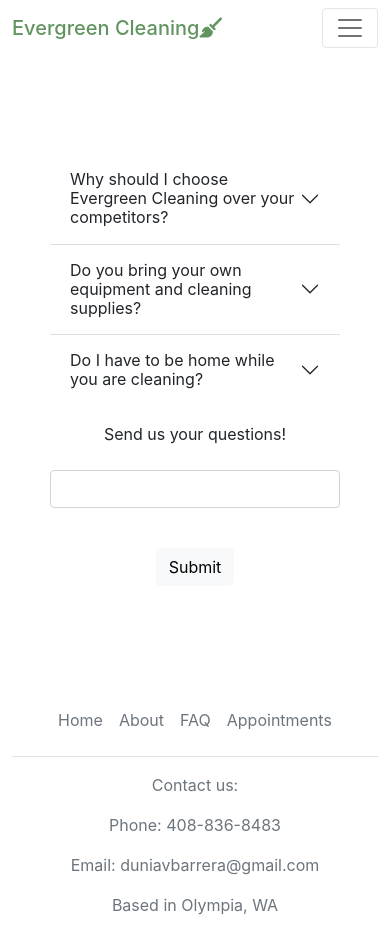
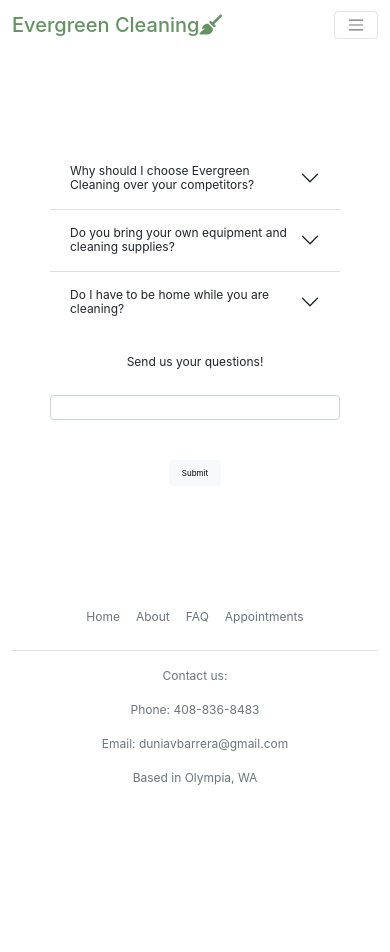
Before and after one commit to Shellsea31/evergreen-clean, a React (Create React App) app in the folder client/: page /faq in a window 390 px wide. Shown: the top 952 px of the page. After the commit the page ends 844 px from the top, so only its background shows below. Built offline with nearby package versions, Linux system fonts and the light colour scheme; no server answers.

Commit message:
FIX: all media queries for all pages and components on all screen sizes

```diff
--- a/client/src/Pages/Faq.js
+++ b/client/src/Pages/Faq.js
@@ -108,7 +108,7 @@
                 aria-describedby="question"
               ></input>
             </div>
-            <button type="submit" className="btn btn-light mt-4">
+            <button type="submit" className="submit-btn btn btn-light mt-4">
               Submit
             </button>
           </form>
--- a/client/src/components/Body/Appointments.js
+++ b/client/src/components/Body/Appointments.js
@@ -8,7 +8,7 @@
     >
       <div className="row">
         <div className="mx-auto" id="inputForm">
-          <h1>Book your Cleaning!</h1>
+          <h1 className="card-text">Book your Cleaning!</h1>
 
           <div className="input-group mb-3">
             <input
@@ -40,7 +40,7 @@
             ></input>
           </div>
 
-          <label className="form-label">Tell us about your goals</label>
+          <label className="card-text form-label">Tell us about your goals</label>
 
           <div className="input-group mb-3">
             <textarea
--- a/client/src/components/Body/FAQ.js
+++ b/client/src/components/Body/FAQ.js
@@ -32,7 +32,7 @@
             </p>
 
             <div className="collapse text-light" id="collapseExample1">
-              <div className="card card-body bg-transparent border-0">
+              <div className="faq-text card card-body bg-transparent border-0">
                 We offer a trustworthy service unique to your needs. Unlike most
                 standard cleaning service, we are completely flexible and
                 encourage our clients to communicate with us whenever something
@@ -52,7 +52,7 @@
               </a>
             </p>
             <div className="collapse text-light" id="collapseExample2">
-              <div className="card card-body bg-transparent border-0">
+              <div className="faq-text card card-body bg-transparent border-0">
                 Because we like to cater to your needs and want to be as
                 versatile as possible with all our clients, we ask that you
                 provide the supplies you believe are safe and best for your home
@@ -74,7 +74,7 @@
             </p>
 
             <div className="collapse text-light" id="collapseExample3">
-              <div className="card card-body bg-transparent border-0">
+              <div className="faq-text card card-body bg-transparent border-0">
                 We love when there is trust between us and our clients. However,
                 we recognize that it's not immediate. So, we have no problem
                 with you being present at some or all the cleaning sessions.
--- a/client/src/components/Body/Introduction.js
+++ b/client/src/components/Body/Introduction.js
@@ -22,7 +22,7 @@
           </div>
           <div className="col-md-6">
             <div className="card-body">
-              <h1 className="intro-text card-text text-center" style={introStyle}>
+              <h1 className="card-text text-center" style={introStyle}>
                 A company dedicated to helping families achieve their cleaning
                 goals.
               </h1>
--- a/client/src/components/Body/Slides.js
+++ b/client/src/components/Body/Slides.js
@@ -16,7 +16,7 @@
             alt="..."
           ></img>
           <div className="carousel-caption  d-sm-block position-absolute text-dark">
-            <h1>A company based in Olympia, WA</h1>
+            <h1 className="carousel-text">A company based in Olympia, WA</h1>
           </div>
         </div>
         <div className="carousel-item" data-bs-interval="5000">
@@ -26,7 +26,7 @@
             alt="..."
           ></img>
           <div className="carousel-caption d-sm-block position-absolute">
-            <h1>Over 10 years of experience</h1>
+            <h1 className="carousel-text">Over 10 years of experience</h1>
           </div>
         </div>
         <div className="carousel-item" data-bs-interval="5000">
@@ -36,7 +36,7 @@
             alt="..."
           ></img>
           <div className="carousel-caption d-sm-block position-absolute text-dark">
-            <h1>Book your appointment today!</h1>
+            <h1 className="carousel-text">Book your appointment today!</h1>
           </div>
         </div>
       </div>
--- a/client/src/index.css
+++ b/client/src/index.css
@@ -36,7 +36,7 @@
 }
 
 .carousel-item {
-  max-height: 700px;
+  max-height: 600px;
 }
 
 .bi-arrow-left-circle,
@@ -51,17 +51,21 @@
 }
 
 .carousel-caption {
-  margin-bottom: 100px;
+  margin-bottom: 250px;
   letter-spacing: 5px;
 }
 
-@media (max-width: 1000px) {
+@media (max-width: 1024px) {
   #introduction,
   #appts {
     margin: 95px;
   }
   .carousel-item {
     max-height: 300px;
+  }
+
+  .carousel-caption {
+    margin-bottom: 100px;
   }
   .bi-arrow-left-circle,
   .bi-arrow-right-circle {
@@ -72,53 +76,25 @@
   .blockquote-footer {
     font-size: 12px;
   }
+
+  .carousel-text {
+    font-size: 25px;
+  }
 }
 
-@media (max-width: 375px) {
-  .carousel-caption {
-    margin-bottom: 10%;
-  }
-
+@media (max-width: 540px) {
   #introduction,
   #appts,
   #faq {
-    margin: 50px;
-  }
-  .carousel-item {
-    max-height: 200px;
-  }
-  .bi-arrow-left-circle,
-  .bi-arrow-right-circle {
-    font-size: 25px;
-  }
-
-  .blockquote,
-  .blockquote-footer {
-    font-size: 10px;
-  }
-
-  .intro-text,
-  h1 {
-    font-size: 15px;
-  }
-  .card-body,
-  .form-control,
-  .faq-btn {
-    font-size: 12px;
-  }
-}
-
-@media (max-width: 300px) {
-  #introduction,
-  #appts,
-  #faq {
-    margin-left: 40px;
-    margin-right: 40px;
+    margin-left: 90px;
+    margin-right: 90px;
     padding: 15px;
   }
   .carousel-caption {
     letter-spacing: 2px;
+    margin-bottom: 5%;
   }
+
   .intro-img {
     height: 75px;
   }
@@ -132,19 +108,27 @@
   }
 
   .blockquote,
-  .blockquote-footer {
+  .blockquote-footer,
+  .form-control {
     font-size: 7px;
   }
 
-  .intro-text,
-  h1,
+  .navbar-toggler {
+    font-size: 12px;
+  }
+
+  .card-text,
   label,
-  .card-body,
-  .form-control,
+  .nav-text,
+  .carousel-text,
+  .accordion-button {
+    font-size: 12px;
+  }
+
+  .faq-text,
   .faq-btn,
-  .nav-text,
   .appt-btn,
-  .navbar-toggler {
+  .submit-btn {
     font-size: 8px;
   }
 
@@ -154,3 +138,56 @@
     width: 15px;
   }
 }
+
+@media (max-width: 360px) {
+  #introduction,
+  #appts,
+  #faq {
+    margin-left: 40px;
+    margin-right: 40px;
+    padding: 15px;
+  }
+  /* .carousel-caption {
+    letter-spacing: 2px;
+  } */
+  /* .intro-img {
+    height: 75px;
+  } */
+  /* .carousel-item {
+    max-height: 150px;
+  } */
+  /* .bi-arrow-left-circle,
+  .bi-arrow-right-circle,
+  .card-text {
+    font-size: 15px;
+  } */
+
+  /* .blockquote,
+  .blockquote-footer,
+  .form-control {
+    font-size: 7px;
+  } */
+
+  /* .navbar-toggler {
+    font-size: 12px;
+  } */
+
+  /* .card-text,
+  label,
+  .nav-text,
+  .carousel-text {
+    font-size: 12px;
+  } */
+
+  /* .faq-text,
+  .faq-btn,
+  .appt-btn {
+    font-size: 8px;
+  } */
+
+  /* .carousel-control-prev-icon,
+  .carousel-control-next-icon {
+    height: 15px;
+    width: 15px;
+  } */
+}
```
